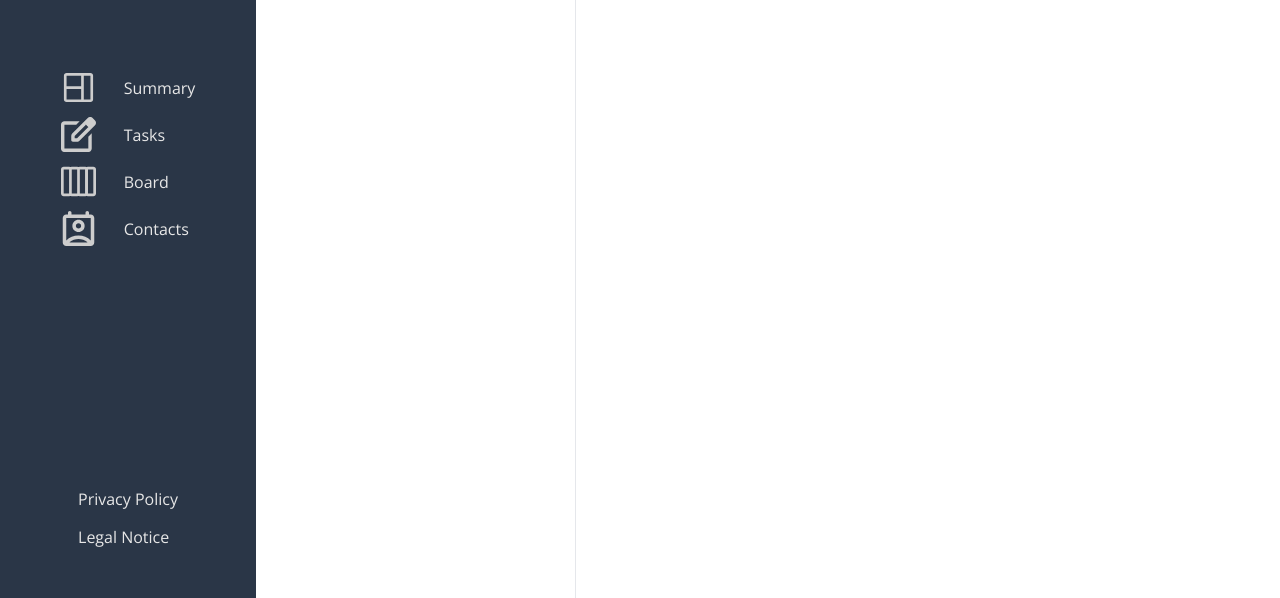
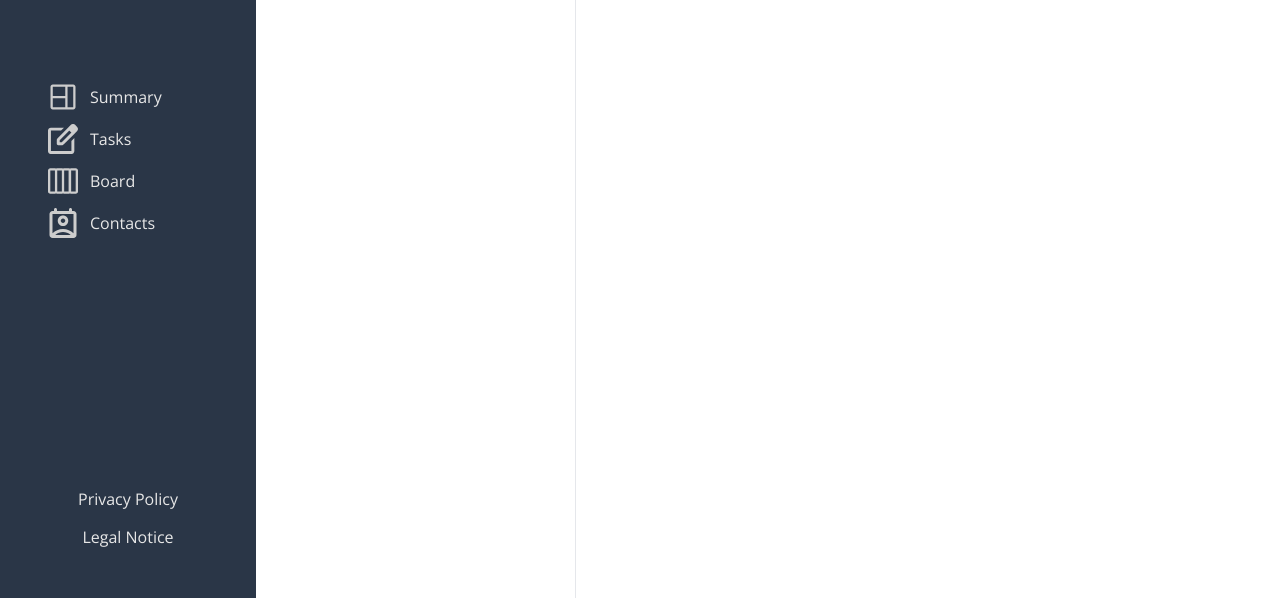
Before and after one commit to jonas-nell/join, an Angular app: page / in a window 1280 px wide. Shown: the part 188-786 px from the top of the page. Built offline with nearby package versions, Linux system fonts and the light colour scheme; no server answers; the database is empty; a web font is replaced by a local one.

Commit message:
ref: ref structure to add hovereffect

```diff
--- a/src/app/layout/nav-bar/nav-bar.html
+++ b/src/app/layout/nav-bar/nav-bar.html
@@ -1,22 +1,30 @@
 <aside>
     <img class="logo" src="./assets/icons/logo.svg" alt="">
     <nav>
+        <div class="nav-link">
             <a routerLink="/">
                 <img src="./assets/icons/Summary.svg" alt="">
                 <span>Summary</span>
             </a>
+        </div>
+        <div class="nav-link">
             <a routerLink="/">
                 <img src="./assets/icons/tasks.svg" alt="">
                 <span>Tasks</span>
             </a>
+        </div>
+        <div class="nav-link">
             <a routerLink="/">
                 <img src="./assets/icons/board.svg" alt="">
                 <span>Board</span>
             </a>
+        </div>
+        <div class="nav-link">
             <a routerLink="/contacts" routerLinkActive="active">
                 <img src="./assets/icons/contacts.svg" alt="">
                 <span>Contacts</span>
             </a>
+        </div>
     </nav>
     <div class="legal">
         <a routerLink="/privacy-policy" routerLinkActive="active">Privacy Policy</a>
--- a/src/app/layout/nav-bar/nav-bar.scss
+++ b/src/app/layout/nav-bar/nav-bar.scss
@@ -9,15 +9,15 @@ aside {
     background: $main-color;
     z-index: 10;
 
-    @include flex($gap: 72);
-
+    @include flex($gap: 12);
 
     @include desktop {
         top: 0;
-        bottom: auto;
         height: 100%;
         width: clamp(250px, 20%, 400px);
-        padding: 64px 32px;
+        padding: 64px 0;
+
+        @include flex($justify:start, $gap: 84);
     }
 
     .logo {
@@ -33,34 +33,48 @@ aside {
 
         @include desktop {
             @include flex($gap: 16);
+            color: $font-dirty-white;
+            font-family: Open Sans;
+
+            margin-top: auto;
         }
     }
 
     nav {
         width: 100%;
-        height: 100%;
-        padding: 0 16px;
-
-        @include flex(row, $justify: space-around, $gap: 6);
+        padding: 0;
+        @include flex(row, $justify: space-around, $align: center, $gap: 6);
 
         @include desktop {
-            @include flex($justify: start, $gap: 12);
-            width: auto;
+            @include flex(column, $gap: 12);
+            width: 100%;
         }
     }
 
-    a {
-        @include flex($gap: 4);
-        color: $font-dirty-white;
-        font-family: Open Sans;
+    .nav-link {
+        width: 100%;
 
-        @include desktop{
-            width: 100%;
-            @include flex(row, center, start, 28);
+        @include desktop {
+            @include flex();
+
+            &:hover {
+                background: $button-blue;
+            }
         }
 
-        img {
-            height: 35px;
+        a {
+            @include flex($gap: 4);
+            color: $font-dirty-white;
+            font-family: Open Sans;
+
+            @include desktop {
+                width: 160px;
+                @include flex($direction: row, $align: center, $justify: start, $gap: 12);
+            }
+
+            img {
+                height: 30px;
+            }
         }
     }
 }
```
Lines whose indentation alone changed are shown as unchanged.
